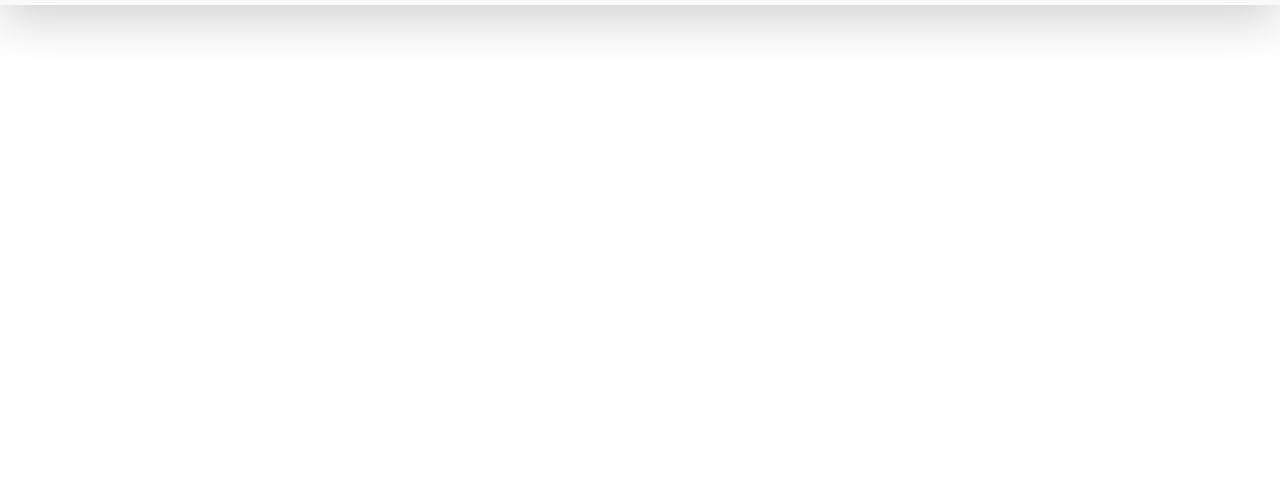
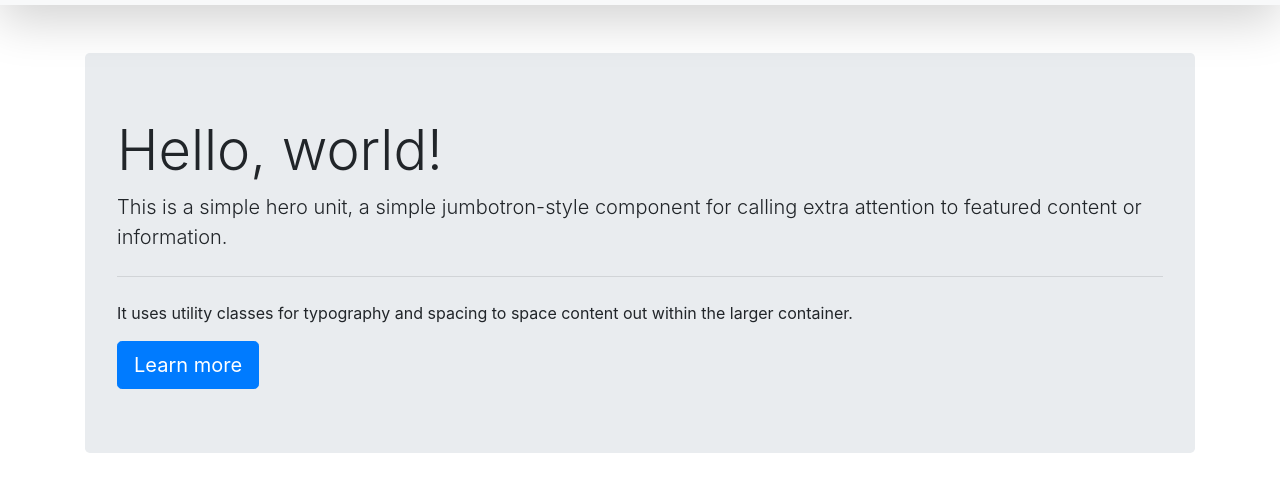
Before and after one commit to hauptdigital/week-1-exercise, a website: page index.html in a window 1280 px wide. Shown: the part 66-558 px from the top of the page. Drawn offline with nearby package versions, Linux system fonts and the light colour scheme.

```diff
--- a/index.html
+++ b/index.html
@@ -8,9 +8,7 @@
   </head>
   <body>
     <header>
-      <nav
-        class="navbar navbar-expand-md navbar-light fixed-top bg-light shadow-lg"
-      >
+      <nav class="navbar navbar-expand-md navbar-light bg-light shadow-lg">
         <a class="navbar-brand" href="#">
           <div class="row">
             <div class="col">
@@ -62,6 +60,25 @@
     </header>
     <main>
       <section id="welcome"></section>
+      <div class="container-fluid">
+        <div class="container py-5">
+          <div class="jumbotron">
+            <h1 class="display-4">Hello, world!</h1>
+            <p class="lead">
+              This is a simple hero unit, a simple jumbotron-style component for
+              calling extra attention to featured content or information.
+            </p>
+            <hr class="my-4" />
+            <p>
+              It uses utility classes for typography and spacing to space
+              content out within the larger container.
+            </p>
+            <a class="btn btn-primary btn-lg" href="#" role="button"
+              >Learn more</a
+            >
+          </div>
+        </div>
+      </div>
       <section id="advantages"></section>
       <section id="features"></section>
       <section id="team"></section>
```
